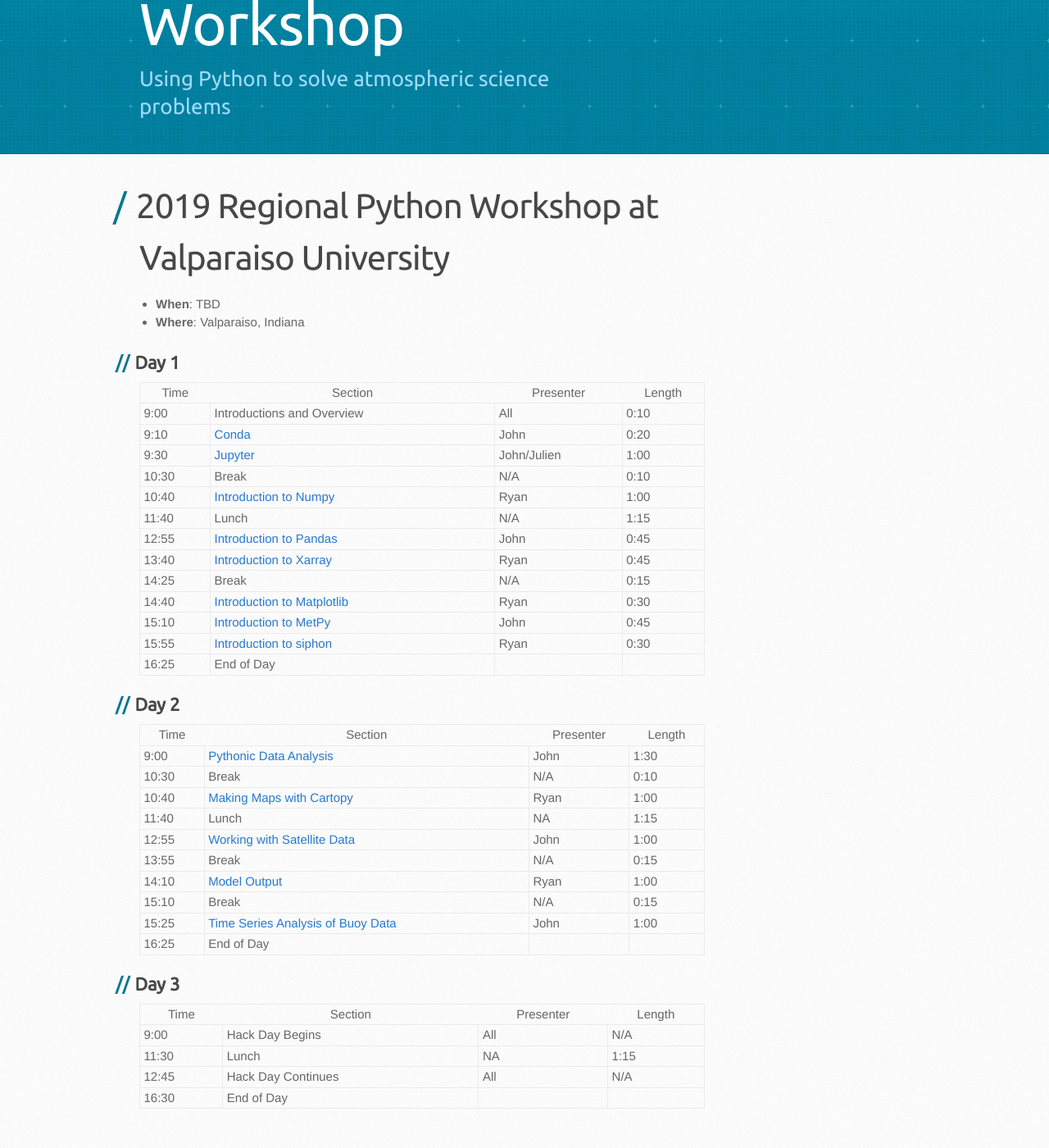
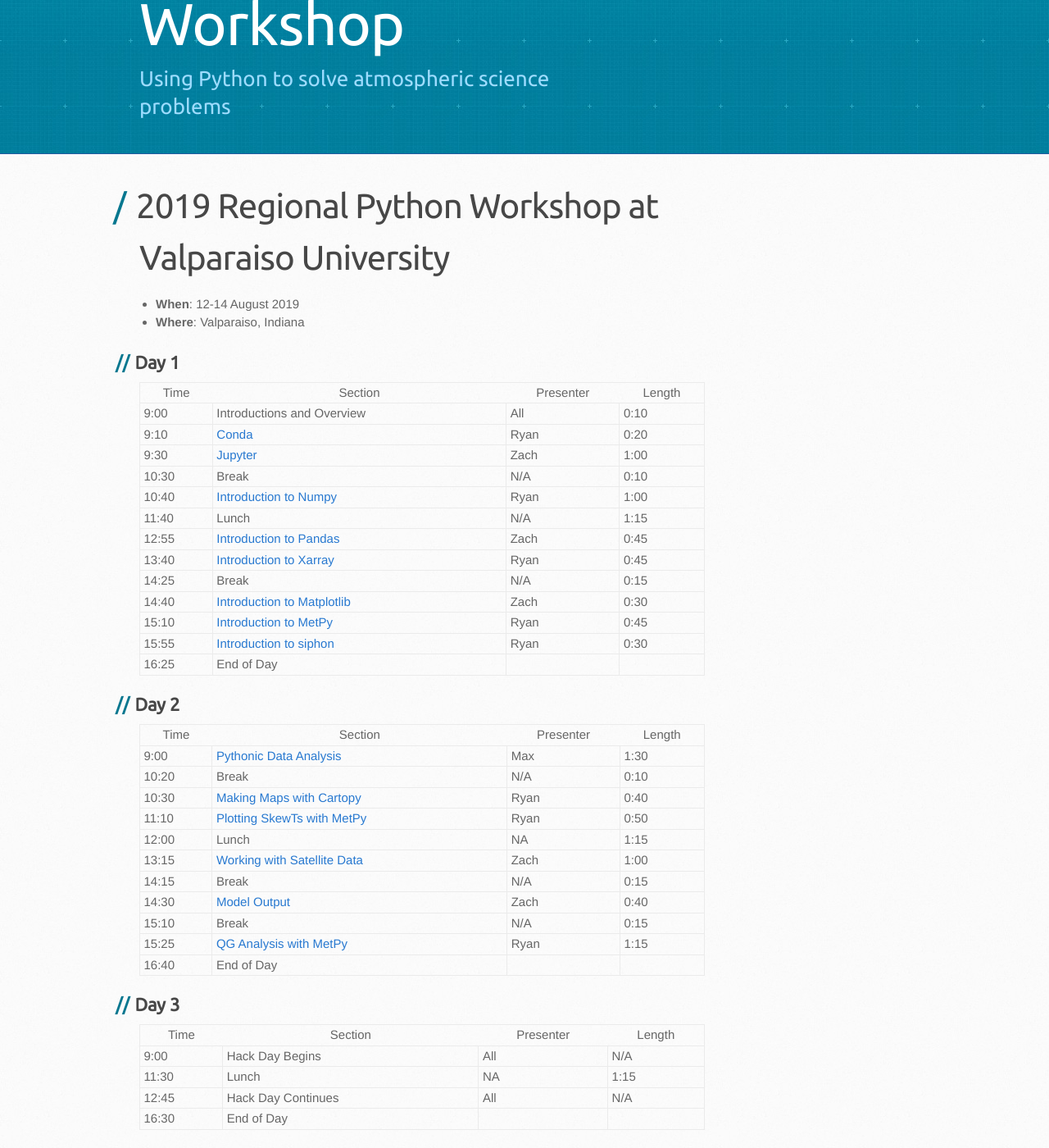
Before and after one commit to Unidata/python-workshop, a Jekyll site: the page built from events/valpo2019.md, in a window 1280 px wide and 1400 px high, scrolled down 191 px. Shown: the whole window at 82% size. Built offline with Jekyll 4.4.1, drawn with Linux system fonts in a browser that asks for light colours; some web fonts are replaced; our own code applies the rules of GitHub Pages for plain Markdown files; before the commit the page ends 1566 px from its top, so only the background shows below that.

Commit message:
Update Valpo agenda
At least make it resemble reality.

```diff
--- a/events/valpo2019.md
+++ b/events/valpo2019.md
@@ -3,7 +3,7 @@
 ---
 # 2019 Regional Python Workshop at Valparaiso University
 
-- **When**: TBD
+- **When**: 12-14 August 2019
 - **Where**: Valparaiso, Indiana
 
 ## Day 1
@@ -11,16 +11,16 @@
 |  Time | Section                                      | Presenter   | Length |
 |-------|----------------------------------------------|-------------|--------|
 | 9:00 | Introductions and Overview | All | 0:10 |
-| 9:10 | [Conda](https://github.com/Unidata/python-workshop/blob/master/presentations/10_Minutes_to_Conda.pdf) | John | 0:20 |
-| 9:30 | [Jupyter](https://github.com/Unidata/python-workshop/blob/master/notebooks/Jupyter_Notebooks/Jupyter%20Notebooks%20Introduction.ipynb) | John/Julien | 1:00 |
+| 9:10 | [Conda](https://github.com/Unidata/python-workshop/blob/master/presentations/10_Minutes_to_Conda.pdf) | Ryan | 0:20 |
+| 9:30 | [Jupyter](https://github.com/Unidata/python-workshop/blob/master/notebooks/Jupyter_Notebooks/Jupyter%20Notebooks%20Introduction.ipynb) | Zach | 1:00 |
 | 10:30 | Break | N/A | 0:10 |
 | 10:40 | [Introduction to Numpy](https://github.com/Unidata/python-workshop/blob/master/notebooks/NumPy/Numpy%20Basics.ipynb) | Ryan | 1:00 |
 | 11:40 | Lunch | N/A | 1:15 |
-| 12:55 | [Introduction to Pandas](https://github.com/Unidata/python-workshop/blob/master/notebooks/Pandas/Pandas%20Introduction.ipynb) | John | 0:45 |
+| 12:55 | [Introduction to Pandas](https://github.com/Unidata/python-workshop/blob/master/notebooks/Pandas/Pandas%20Introduction.ipynb) | Zach | 0:45 |
 | 13:40 | [Introduction to Xarray](https://github.com/Unidata/python-workshop/blob/master/notebooks/XArray/XArray%20Introduction.ipynb) | Ryan | 0:45 |
 | 14:25 | Break | N/A | 0:15 |
-| 14:40 | [Introduction to Matplotlib](https://github.com/Unidata/python-workshop/blob/master/notebooks/Matplotlib/Matplotlib%20Basics.ipynb) | Ryan | 0:30 |
-| 15:10 | [Introduction to MetPy](https://github.com/Unidata/python-workshop/blob/master/notebooks/Metpy_Introduction/Introduction%20to%20MetPy.ipynb) | John | 0:45 |
+| 14:40 | [Introduction to Matplotlib](https://github.com/Unidata/python-workshop/blob/master/notebooks/Matplotlib/Matplotlib%20Basics.ipynb) | Zach | 0:30 |
+| 15:10 | [Introduction to MetPy](https://github.com/Unidata/python-workshop/blob/master/notebooks/Metpy_Introduction/Introduction%20to%20MetPy.ipynb) | Ryan | 0:45 |
 | 15:55 | [Introduction to siphon](https://github.com/Unidata/python-workshop/blob/master/notebooks/Siphon/Siphon%20Overview.ipynb) | Ryan | 0:30 |
 | 16:25 | End of Day |  |
 
@@ -28,16 +28,17 @@
 
 |  Time | Section                                      | Presenter   | Length |
 |-------|----------------------------------------------|-------------|--------|
-| 9:00 | [Pythonic Data Analysis](https://github.com/Unidata/python-workshop/blob/master/notebooks/Pythonic_Data_Analysis/Pythonic%20Data%20Analysis.ipynb) | John | 1:30 |
-| 10:30 | Break | N/A | 0:10 |
-| 10:40 | [Making Maps with Cartopy](https://github.com/Unidata/python-workshop/blob/master/notebooks/CartoPy/CartoPy.ipynb) | Ryan | 1:00 |
-| 11:40 | Lunch | NA | 1:15 |
-| 12:55 | [Working with Satellite Data](https://github.com/Unidata/python-workshop/blob/master/notebooks/Satellite_Data/Working%20with%20Satellite%20Data.ipynb) | John | 1:00 |
-| 13:55 | Break | N/A | 0:15 |
-| 14:10 | [Model Output](https://github.com/Unidata/python-workshop/blob/master/notebooks/Model_Output/Downloading%20model%20fields%20with%20NCSS.ipynb) | Ryan | 1:00 |
+| 9:00 | [Pythonic Data Analysis](https://github.com/Unidata/python-workshop/blob/master/notebooks/Pythonic_Data_Analysis/Pythonic%20Data%20Analysis.ipynb) | Max | 1:30 |
+| 10:20 | Break | N/A | 0:10 |
+| 10:30 | [Making Maps with Cartopy](https://github.com/Unidata/python-workshop/blob/master/notebooks/CartoPy/CartoPy.ipynb) | Ryan | 0:40 |
+| 11:10 | [Plotting SkewTs with MetPy](https://github.com/Unidata/python-workshop/blob/master/notebooks/Skew_T/SkewT_and_Hodograph.ipynb) | Ryan | 0:50 |
+| 12:00 | Lunch | NA | 1:15 |
+| 13:15 | [Working with Satellite Data](https://github.com/Unidata/python-workshop/blob/master/notebooks/Satellite_Data/Working%20with%20Satellite%20Data.ipynb) | Zach | 1:00 |
+| 14:15 | Break | N/A | 0:15 |
+| 14:30 | [Model Output](https://github.com/Unidata/python-workshop/blob/master/notebooks/Model_Output/Downloading%20model%20fields%20with%20NCSS.ipynb) | Zach | 0:40 |
 | 15:10 | Break | N/A | 0:15 |
-| 15:25 | [Time Series Analysis of Buoy Data](https://github.com/Unidata/python-workshop/blob/master/notebooks/Time_Series/Basic%20Time%20Series%20Plotting.ipynb) | John | 1:00 |
-| 16:25 | End of Day |  |
+| 15:25 | [QG Analysis with MetPy](https://github.com/Unidata/python-workshop/blob/master/notebooks/MetPy_Advanced/QG%20Analysis.ipynb) | Ryan | 1:15 |
+| 16:40 | End of Day |  |
 
 ## Day 3
 
```
